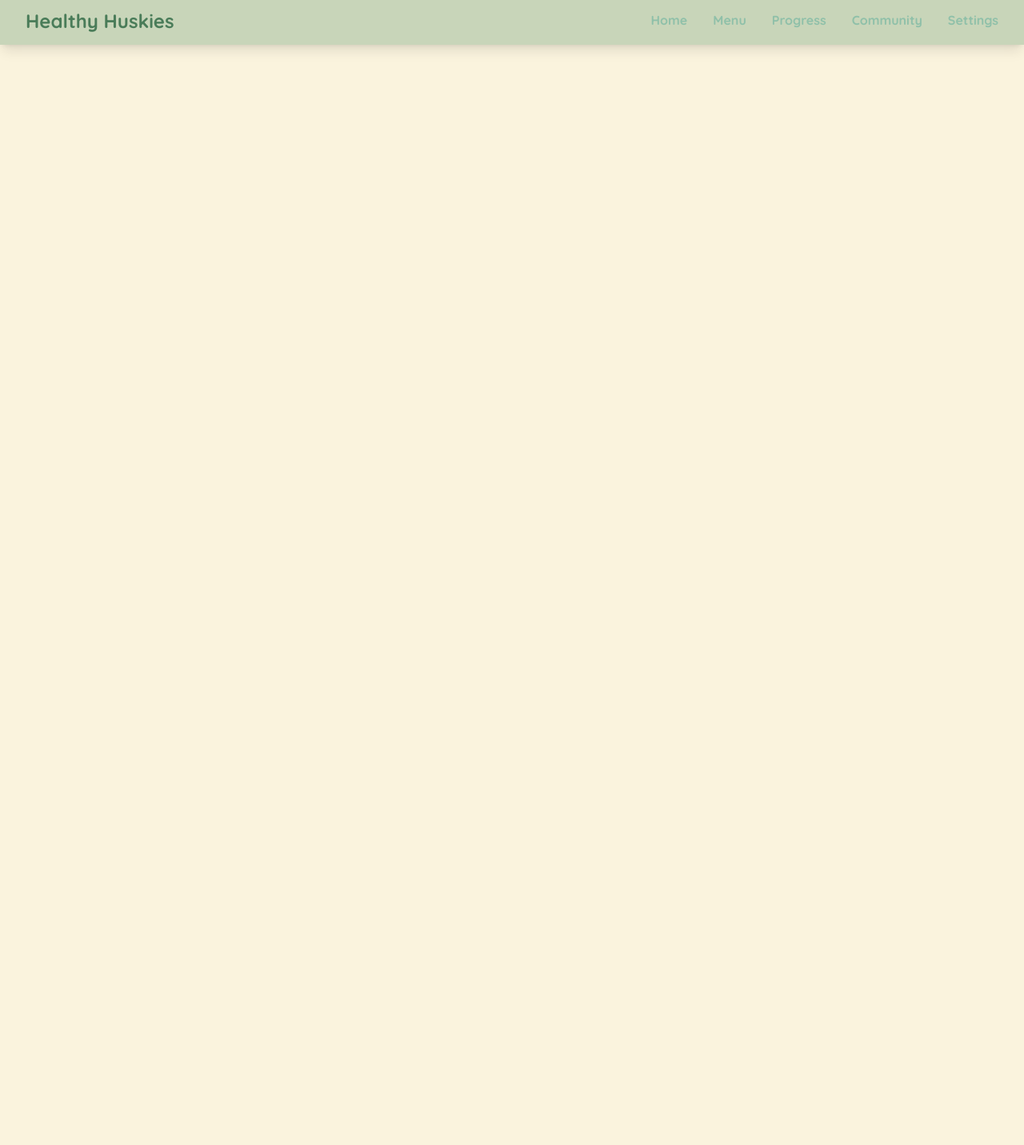
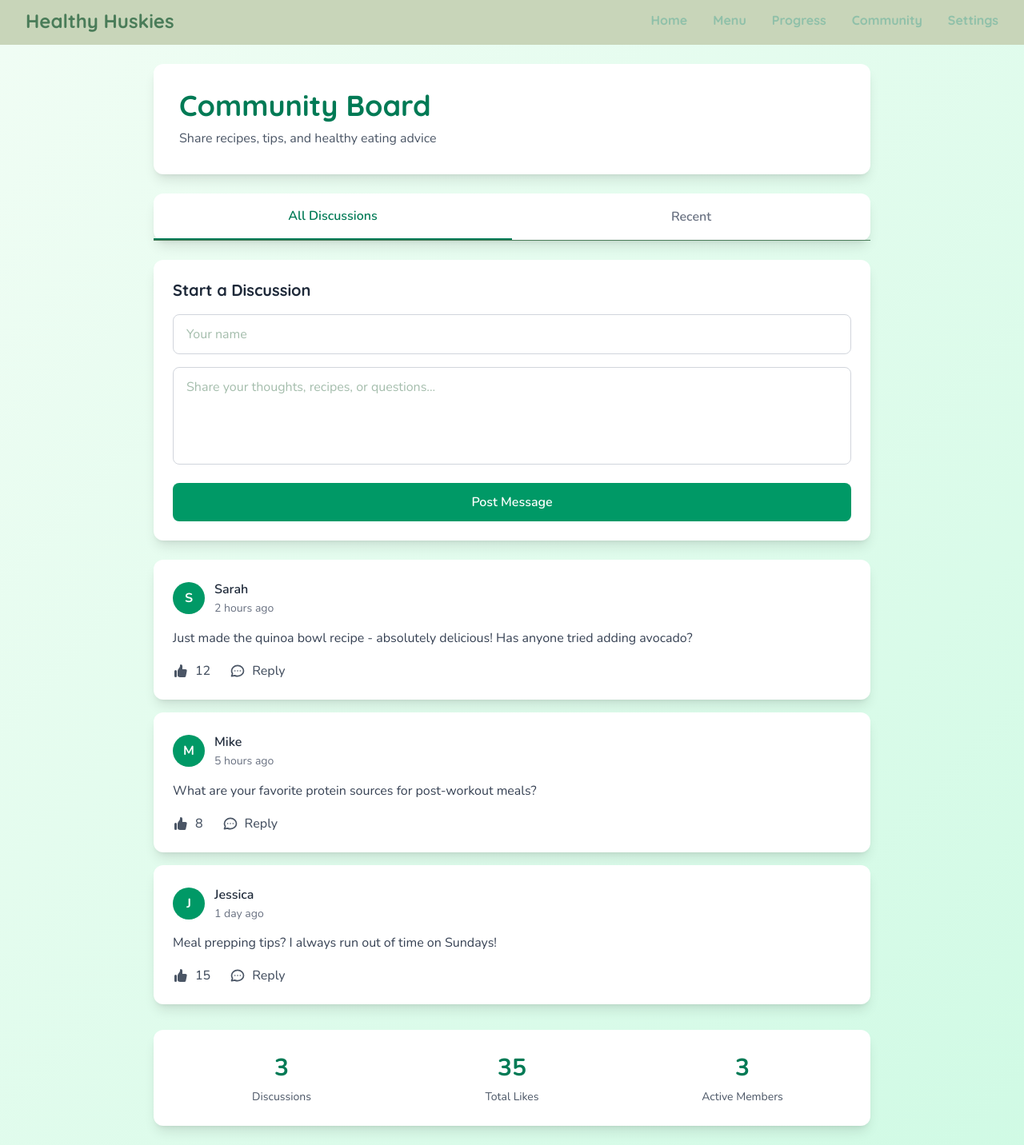
Before and after one commit to Oasis-NEU/f25-group-11, a React (Vite) app in the folder project-series/: page /community in a window 1280 px wide. Shown: the whole page at 80% size. Before the commit the page ends 800 px from the top, so only its background shows below. Built offline with nearby package versions, Linux system fonts and the light colour scheme.

Commit message:
Add community discussion board feature

```diff
--- a/project-series/package.json
+++ b/project-series/package.json
@@ -13,7 +13,7 @@
     "lucide-react": "^0.545.0",
     "react": "^19.1.1",
     "react-dom": "^19.1.1",
-    "react-router-dom": "^7.9.4"
+    "react-router-dom": "^7.9.5"
   },
   "devDependencies": {
     "@eslint/js": "^9.36.0",
--- a/project-series/src/App.jsx
+++ b/project-series/src/App.jsx
@@ -2,13 +2,14 @@ import { BrowserRouter, Routes, Route } from 'react-router-dom';
 import Navbar from "./components/navbar.jsx";
 import Settings from "./pages/settings.jsx";
 import Home from "./pages/home.jsx";
-
+import Community from './pages/community.jsx';
 function App() {
     return (
         <BrowserRouter>
             <Navbar />
             <Routes>
                 <Route path="/"  element={<Home/>} />
+                 <Route path="/community" element={<Community />} />
                 <Route path="/settings" element={<Settings />} />
             </Routes>
         </BrowserRouter>
--- a/project-series/src/pages/community.jsx
+++ b/project-series/src/pages/community.jsx
@@ -0,0 +1,185 @@
+import React, { useState } from 'react';
+
+export default function Community() {
+  const [messages, setMessages] = useState([
+    {
+      id: 1,
+      author: 'Sarah',
+      text: 'Just made the quinoa bowl recipe - absolutely delicious! Has anyone tried adding avocado?',
+      timestamp: '2 hours ago',
+      likes: 12
+    },
+    {
+      id: 2,
+      author: 'Mike',
+      text: 'What are your favorite protein sources for post-workout meals?',
+      timestamp: '5 hours ago',
+      likes: 8
+    },
+    {
+      id: 3,
+      author: 'Jessica',
+      text: 'Meal prepping tips? I always run out of time on Sundays!',
+      timestamp: '1 day ago',
+      likes: 15
+    }
+  ]);
+
+  const [newMessage, setNewMessage] = useState('');
+  const [username, setUsername] = useState('');
+  const [activeTab, setActiveTab] = useState('all');
+
+  const handleSubmit = () => {
+    if (newMessage.trim() && username.trim()) {
+      const message = {
+        id: Date.now(),
+        author: username,
+        text: newMessage,
+        timestamp: 'Just now',
+        likes: 0
+      };
+      setMessages([message, ...messages]);
+      setNewMessage('');
+    }
+  };
+
+  const handleLike = (id) => {
+    setMessages(messages.map(msg =>
+      msg.id === id ? { ...msg, likes: msg.likes + 1 } : msg
+    ));
+  };
+
+  const filteredMessages = activeTab === 'recent'
+    ? messages.slice(0, 5)
+    : messages;
+
+  return (
+    <div className="min-h-screen bg-gradient-to-br from-green-50 to-emerald-100 p-6">
+      <div className="max-w-4xl mx-auto">
+        {/* Header */}
+        <div className="bg-white rounded-xl shadow-lg p-8 mb-6">
+          <h1 className="text-4xl font-bold text-emerald-700 mb-2">Community Board</h1>
+          <p className="text-gray-600">Share recipes, tips, and healthy eating advice</p>
+        </div>
+
+        {/* Tabs */}
+        <div className="bg-white rounded-xl shadow-lg mb-6">
+          <div className="flex border-b">
+            <button
+              onClick={() => setActiveTab('all')}
+              className={`flex-1 px-6 py-4 font-semibold transition ${
+                activeTab === 'all'
+                  ? 'text-emerald-700 border-b-2 border-emerald-700'
+                  : 'text-gray-500 hover:text-emerald-600'
+              }`}
+            >
+              All Discussions
+            </button>
+            <button
+              onClick={() => setActiveTab('recent')}
+              className={`flex-1 px-6 py-4 font-semibold transition ${
+                activeTab === 'recent'
+                  ? 'text-emerald-700 border-b-2 border-emerald-700'
+                  : 'text-gray-500 hover:text-emerald-600'
+              }`}
+            >
+              Recent
+            </button>
+          </div>
+        </div>
+
+        {/* New Message Section */}
+        <div className="bg-white rounded-xl shadow-lg p-6 mb-6">
+          <h2 className="text-xl font-bold text-gray-800 mb-4">Start a Discussion</h2>
+          <div className="space-y-4">
+            <input
+              type="text"
+              placeholder="Your name"
+              value={username}
+              onChange={(e) => setUsername(e.target.value)}
+              className="w-full px-4 py-3 border border-gray-300 rounded-lg focus:ring-2 focus:ring-emerald-500 focus:border-transparent outline-none"
+            />
+            <textarea
+              placeholder="Share your thoughts, recipes, or questions..."
+              value={newMessage}
+              onChange={(e) => setNewMessage(e.target.value)}
+              className="w-full px-4 py-3 border border-gray-300 rounded-lg focus:ring-2 focus:ring-emerald-500 focus:border-transparent outline-none resize-none"
+              rows="4"
+            />
+            <button
+              onClick={handleSubmit}
+              className="w-full bg-emerald-600 text-white py-3 px-6 rounded-lg font-semibold hover:bg-emerald-700 transition transform hover:scale-105 active:scale-95"
+            >
+              Post Message
+            </button>
+          </div>
+        </div>
+
+        {/* Messages */}
+        <div className="space-y-4">
+          {filteredMessages.map((message) => (
+            <div
+              key={message.id}
+              className="bg-white rounded-xl shadow-lg p-6 hover:shadow-xl transition"
+            >
+              <div className="flex items-start justify-between mb-3">
+                <div className="flex items-center space-x-3">
+                  <div className="w-10 h-10 bg-emerald-600 rounded-full flex items-center justify-center text-white font-bold">
+                    {message.author[0].toUpperCase()}
+                  </div>
+                  <div>
+                    <p className="font-semibold text-gray-800">{message.author}</p>
+                    <p className="text-sm text-gray-500">{message.timestamp}</p>
+                  </div>
+                </div>
+              </div>
+
+              <p className="text-gray-700 mb-4 leading-relaxed">{message.text}</p>
+
+              <div className="flex items-center space-x-6">
+                <button
+                  onClick={() => handleLike(message.id)}
+                  className="flex items-center space-x-2 text-gray-600 hover:text-emerald-600 transition"
+                >
+                  <svg className="w-5 h-5" fill="currentColor" viewBox="0 0 20 20">
+                    <path d="M2 10.5a1.5 1.5 0 113 0v6a1.5 1.5 0 01-3 0v-6zM6 10.333v5.43a2 2 0 001.106 1.79l.05.025A4 4 0 008.943 18h5.416a2 2 0 001.962-1.608l1.2-6A2 2 0 0015.56 8H12V4a2 2 0 00-2-2 1 1 0 00-1 1v.667a4 4 0 01-.8 2.4L6.8 7.933a4 4 0 00-.8 2.4z" />
+                  </svg>
+                  <span className="font-medium">{message.likes}</span>
+                </button>
+
+                <button className="flex items-center space-x-2 text-gray-600 hover:text-emerald-600 transition">
+                  <svg className="w-5 h-5" fill="none" stroke="currentColor" viewBox="0 0 24 24">
+                    <path strokeLinecap="round" strokeLinejoin="round" strokeWidth="2" d="M8 12h.01M12 12h.01M16 12h.01M21 12c0 4.418-4.03 8-9 8a9.863 9.863 0 01-4.255-.949L3 20l1.395-3.72C3.512 15.042 3 13.574 3 12c0-4.418 4.03-8 9-8s9 3.582 9 8z" />
+                  </svg>
+                  <span className="font-medium">Reply</span>
+                </button>
+              </div>
+            </div>
+          ))}
+        </div>
+
+        {/* Stats */}
+        <div className="mt-8 bg-white rounded-xl shadow-lg p-6">
+          <div className="grid grid-cols-3 gap-4 text-center">
+            <div>
+              <p className="text-3xl font-bold text-emerald-700">{messages.length}</p>
+              <p className="text-gray-600 text-sm">Discussions</p>
+            </div>
+            <div>
+              <p className="text-3xl font-bold text-emerald-700">
+                {messages.reduce((sum, msg) => sum + msg.likes, 0)}
+              </p>
+              <p className="text-gray-600 text-sm">Total Likes</p>
+            </div>
+            <div>
+              <p className="text-3xl font-bold text-emerald-700">
+                {new Set(messages.map(m => m.author)).size}
+              </p>
+              <p className="text-gray-600 text-sm">Active Members</p>
+            </div>
+          </div>
+        </div>
+      </div>
+    </div>
+  );
+}
```
Also changed, not shown: 1 other file (tests, documents, lock files or other folders).
